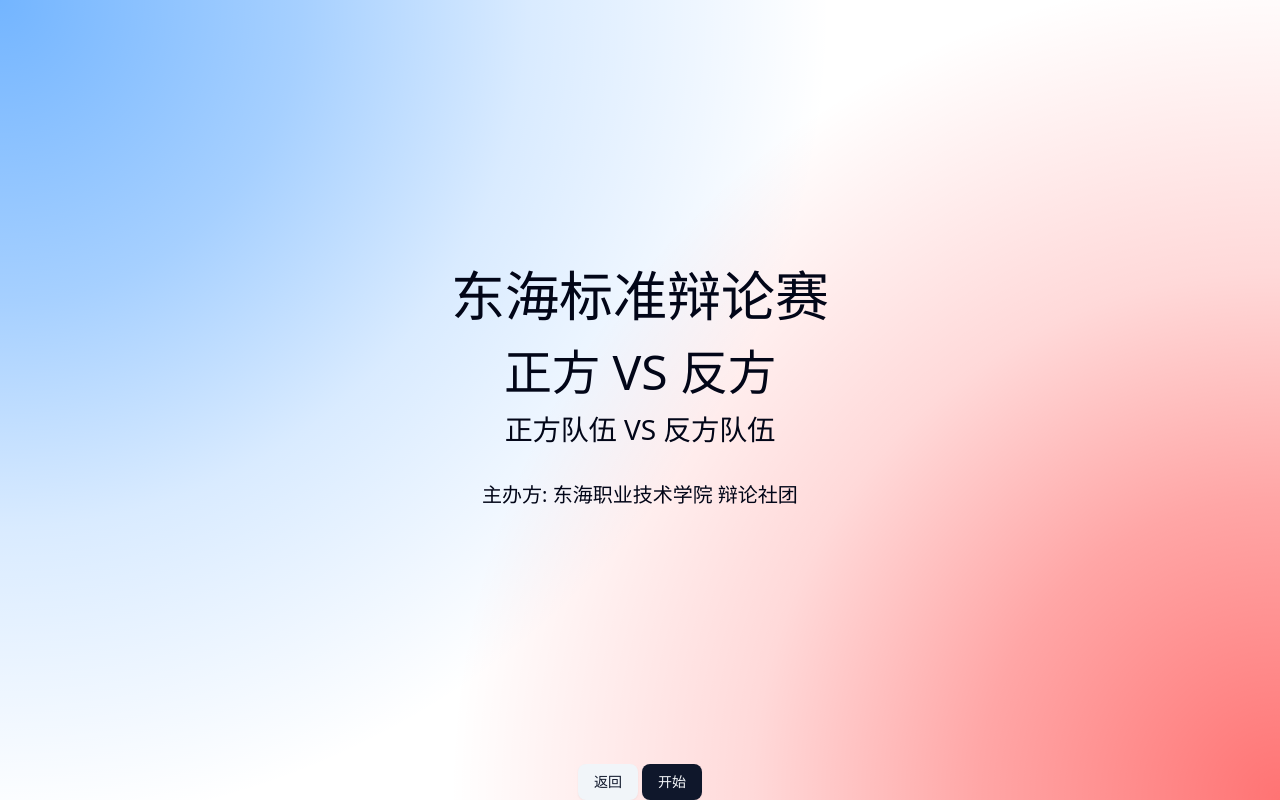
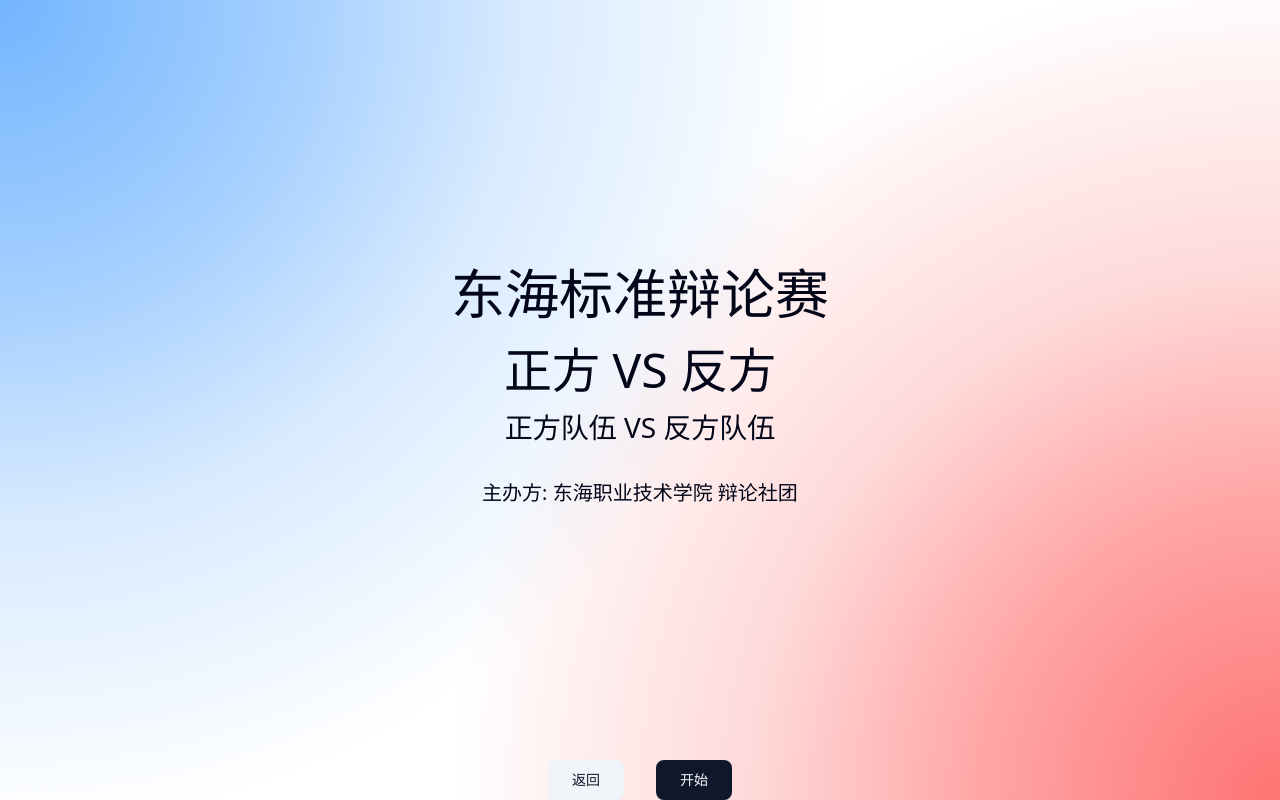
Before and after one commit to ifloppy/dh-debate-timer, a SvelteKit app: page /competition in a window 1280 px wide. Built offline with nearby package versions, Linux system fonts and the light colour scheme.

Commit message:
Increase btn size and gap in toolbar

```diff
--- a/src/lib/components/competition/toolbar.svelte
+++ b/src/lib/components/competition/toolbar.svelte
@@ -2,7 +2,9 @@
 
 <style>
     .toolbar {
+        display: flex;
         flex-direction: row;
+        gap: 2rem;
         margin-top: auto;
         align-self: center;
     }
--- a/src/routes/competition/+page.svelte
+++ b/src/routes/competition/+page.svelte
@@ -137,8 +137,8 @@
         </div>
 
         <Toolbar>
-            <Button variant="secondary" onclick={() => goto("/")}>返回</Button>
-            <Button onclick={firstProcedure}>开始</Button>
+            <Button variant="secondary" onclick={() => goto("/")} size="lg">返回</Button>
+            <Button onclick={firstProcedure} size="lg">开始</Button>
         </Toolbar>
     {:else if mode == 1}
         <div class="center">
@@ -151,10 +151,10 @@
             </h3>
         </div>
         <Toolbar>
-            <Button variant="secondary" onclick={toggleCounting}
+            <Button variant="secondary" onclick={toggleCounting} size="lg"
                 >{counting ? "暂停" : "开始"}</Button
             >
-            <Button onclick={nextProcedure}>结束</Button>
+            <Button onclick={nextProcedure} size="lg">结束</Button>
         </Toolbar>
     {:else if mode == 2}
         <div class="center">
@@ -189,13 +189,13 @@
             </h3>
         </div>
         <Toolbar>
-            <Button variant="secondary" onclick={toggleCounting}
+            <Button variant="secondary" onclick={toggleCounting} size="lg"
                 >{counting ? "暂停" : "开始"}</Button
             >
-            <Button onclick={() => (speakingSide = speakingSide == 1 ? 2 : 1)}
+            <Button onclick={() => (speakingSide = speakingSide == 1 ? 2 : 1)} size="lg"
                 >换边</Button
             >
-            <Button variant="secondary" onclick={nextProcedure}>结束</Button>
+            <Button variant="secondary" onclick={nextProcedure} size="lg">结束</Button>
         </Toolbar>
     {:else if mode == 3}
         <div class="space-y-2">
```
